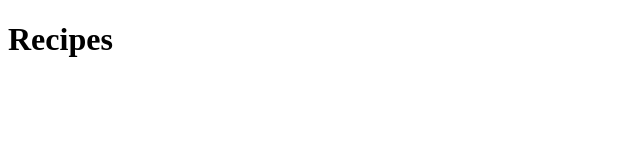
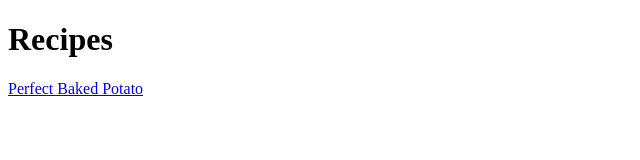
Before and after one commit to lampizio/recipes, a plain HTML site: page index.html in a window 1280 px wide. Shown: the whole page, without its empty margins (0-640 px from the left). Drawn offline with Linux system fonts and the light colour scheme.

Commit message:
feat: add link to perfect baked potato recipe page

```diff
--- a/index.html
+++ b/index.html
@@ -7,5 +7,6 @@
 </head>
 <body>
     <h1>Recipes</h1>
+    <a href="recipes/perfect-baked-potato.html">Perfect Baked Potato</a>
 </body>
 </html>
```
